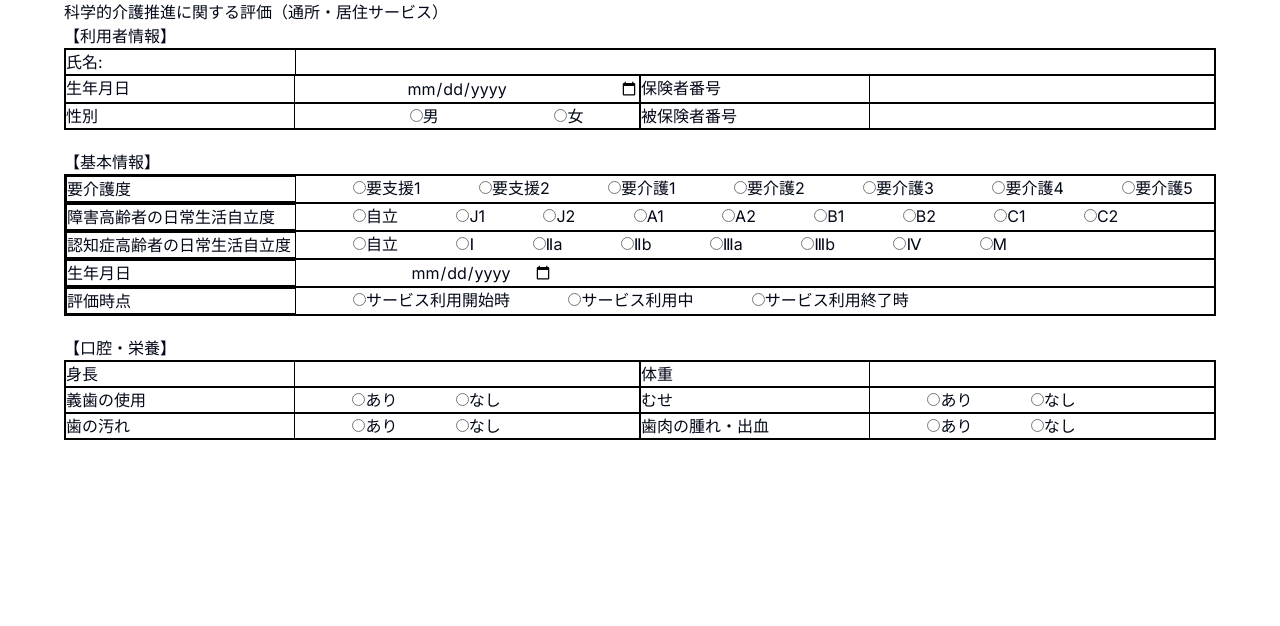
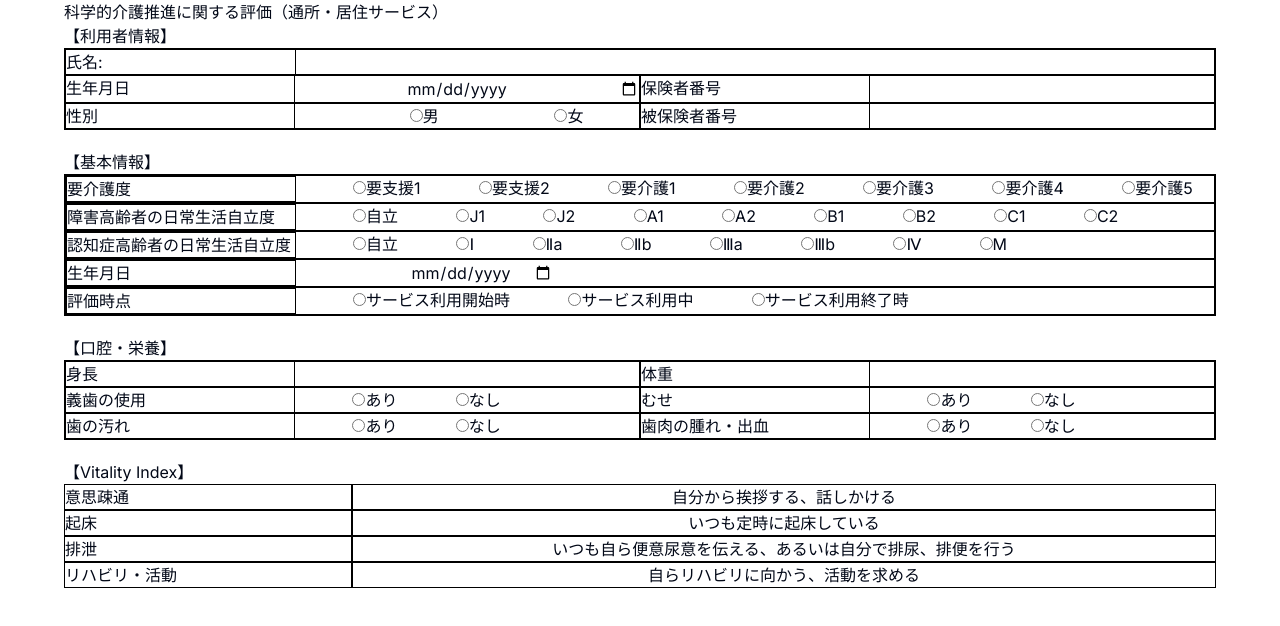
Before and after one commit to brainvader/life-2024, a Next.js app: page / in a window 1280 px wide. Shown: the top 626 px of the page. Built offline with nearby package versions, Linux system fonts and the light colour scheme.

Commit message:
feat: Create vitality index

```diff
--- a/app/page.tsx
+++ b/app/page.tsx
@@ -2,6 +2,7 @@ import UserInfo from '@/components/user-info';
 import styles from '../styles/page.module.css'
 import BasicInfo from '@/components/basic-info';
 import OralNutritionInfo from '@/components/oral-nutrition-info';
+import VitalityIndex from '@/components/vitality-index';
 
 export default function Home() {
   return (
@@ -21,6 +22,11 @@ export default function Home() {
         <h2>【口腔・栄養】</h2>
         <OralNutritionInfo />
       </section>
+
+      <section className={styles.section}>
+        <h2>【Vitality Index】</h2>
+        <VitalityIndex />
+      </section>
     </main>
   );
 }
--- /dev/null
+++ b/components/vitality-index.tsx
@@ -0,0 +1,89 @@
+import { COMMUNICATION } from '@/lib/data/vitality-index';
+import styles from '../styles/vitality-index.module.css';
+
+type SelectProps = {
+    id: string,
+    name: string,
+    label: string,
+    options: Readonly<string>[]
+}
+
+function Select({ id, name, label, options }: SelectProps) {
+    const optionList = () => {
+        return (
+            options.map((option, index) => {
+                return <option key={index} value={option} >{option}</option>
+            })
+        )
+    }
+    return (
+        <>
+            <div className={styles.label}>
+                <label htmlFor={id}>{label}</label>
+            </div>
+            <div className={styles.inputField}>
+                <select id={id} name={name} >
+                    {optionList()}
+                </select>
+            </div>
+        </>
+
+    )
+}
+
+export default function VitalityIndex() {
+    return (
+        <div className={styles.container}>
+            <Select
+                id='communication-select'
+                name='communication'
+                label='意思疎通'
+                options={COMMUNICATION} />
+
+            <div className={styles.label}>
+                <label htmlFor="wake-up-select">起床</label>
+            </div>
+            <div className={styles.inputField}>
+                <select name="起床" id="wake-up-select">
+                    <option value="いつも定時に起床している">いつも定時に起床している </option>
+                    <option value="起こさないと起床しないことがある">起こさないと起床しないことがある</option>
+                    <option value="自分から起床することはない">自分から起床することはない</option>
+                </select>
+            </div>
+
+            <div className={styles.label}>
+                <label htmlFor="excretion-select">排泄</label>
+            </div>
+            <div className={styles.inputField}>
+                <select id="excretion-select" name="排泄" >
+                    <option value="いつも自ら便意尿意を伝える、あるいは自分で排尿、排便を行う">
+                        いつも自ら便意尿意を伝える、あるいは自分で排尿、排便を行う
+                    </option>
+                    <option value="時々、尿意便意を伝える">
+                        時々、尿意便意を伝える
+                    </option>
+                    <option value="排泄に全く関心がない">
+                        排泄に全く関心がない
+                    </option>
+                </select>
+            </div>
+
+            <div className={styles.label}>
+                <label htmlFor="activity-select">リハビリ・活動</label>
+            </div>
+            <div className={styles.inputField}>
+                <select id="activity-select" name="activity" >
+                    <option value="自らリハビリに向かう、活動を求める">
+                        自らリハビリに向かう、活動を求める
+                    </option>
+                    <option value="促されて向かう">
+                        促されて向かう
+                    </option>
+                    <option value="拒否、無関心">
+                        拒否、無関心
+                    </option>
+                </select>
+            </div>
+        </div>
+    )
+}
--- /dev/null
+++ b/lib/data/vitality-index.ts
@@ -0,0 +1,6 @@
+export type Communication =
+    | "自分から挨拶する、話しかける"
+    | "挨拶、呼びかけに対して返答や笑顔が見られる"
+    | "反応がない"
+
+export const COMMUNICATION: Readonly<Communication>[] = ["自分から挨拶する、話しかける", "挨拶、呼びかけに対して返答や笑顔が見られる", "反応がない"]
--- /dev/null
+++ b/styles/vitality-index.module.css
@@ -0,0 +1,24 @@
+.container {
+    width: 100%;
+    display: grid;
+    grid-template-columns: repeat(4, 1fr);
+}
+
+div.label {
+    grid-column: 1/2;
+    border: 1px solid black;
+}
+
+div.inputField {
+    grid-column: 2/5;
+    display: flex;
+    justify-content: center;
+    border: 1px solid black;
+}
+
+div.inputField select{
+    width: 100%;
+    background-color: white;
+    text-align: center;
+    appearance: none;
+}
```
